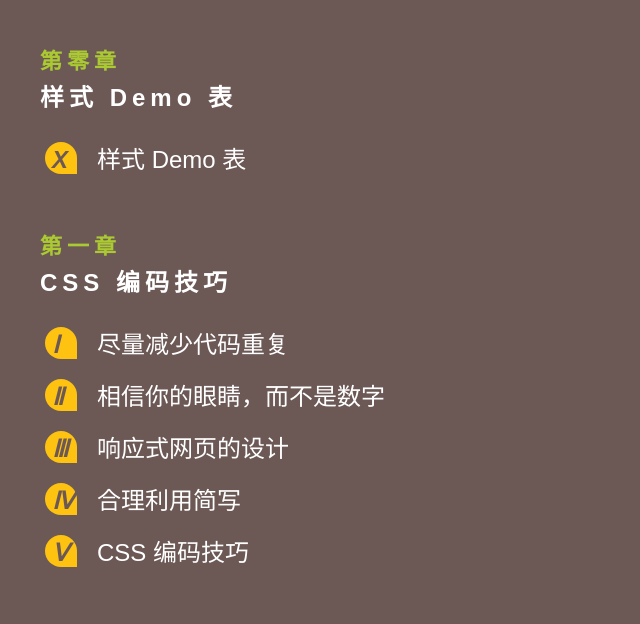
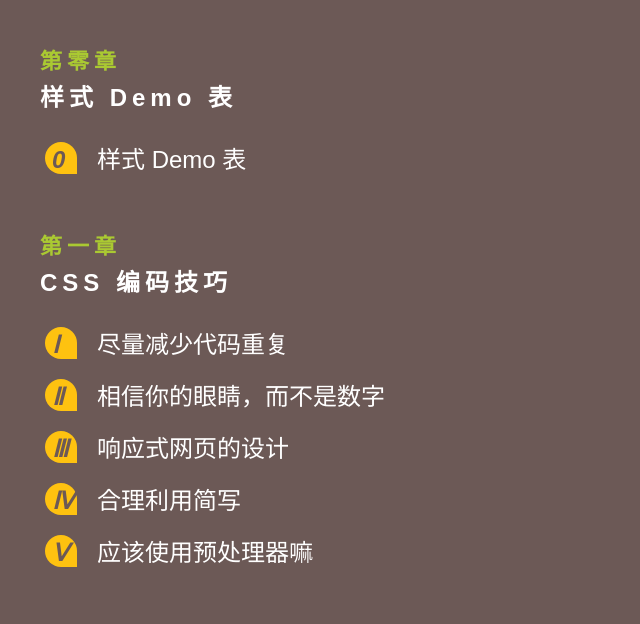
Before and after one commit to zg-zhang/CSS-Secrets, a website: page src/directory/index.html in a window 1280 px wide. Shown: the part 146-770 px from the top of the page, without its empty margins (0-640 px from the left). Drawn offline with Linux system fonts and the light colour scheme.

Commit message:
Update index.html

```diff
--- a/src/directory/index.html
+++ b/src/directory/index.html
@@ -12,7 +12,7 @@
 
         <h2>第零章</h2>
         <h3>样式 Demo 表</h3>
-            <div><em>X</em><a href="../zero/demo">样式 Demo 表</a></div>
+            <div><em>0</em><a href="../zero/demo">样式 Demo 表</a></div>
 
         <h2>第一章</h2>
         <h3>CSS 编码技巧</h3>
@@ -20,7 +20,7 @@
             <div><em>Ⅱ</em><a href="../one/believe-eyes">相信你的眼睛，而不是数字</a></div>
             <div><em>Ⅲ</em><a href="../one/responsive-web">响应式网页的设计</a></div>
             <div><em>Ⅳ</em><a href="../one/shorthand">合理利用简写</a></div>
-            <div><em>Ⅴ</em><a href="../one/preprocessor">CSS 编码技巧</a></div>
+            <div><em>Ⅴ</em><a href="../one/preprocessor">应该使用预处理器嘛</a></div>
 
         <h2>第二章</h2>
         <h3>背景与边框</h3>
```
